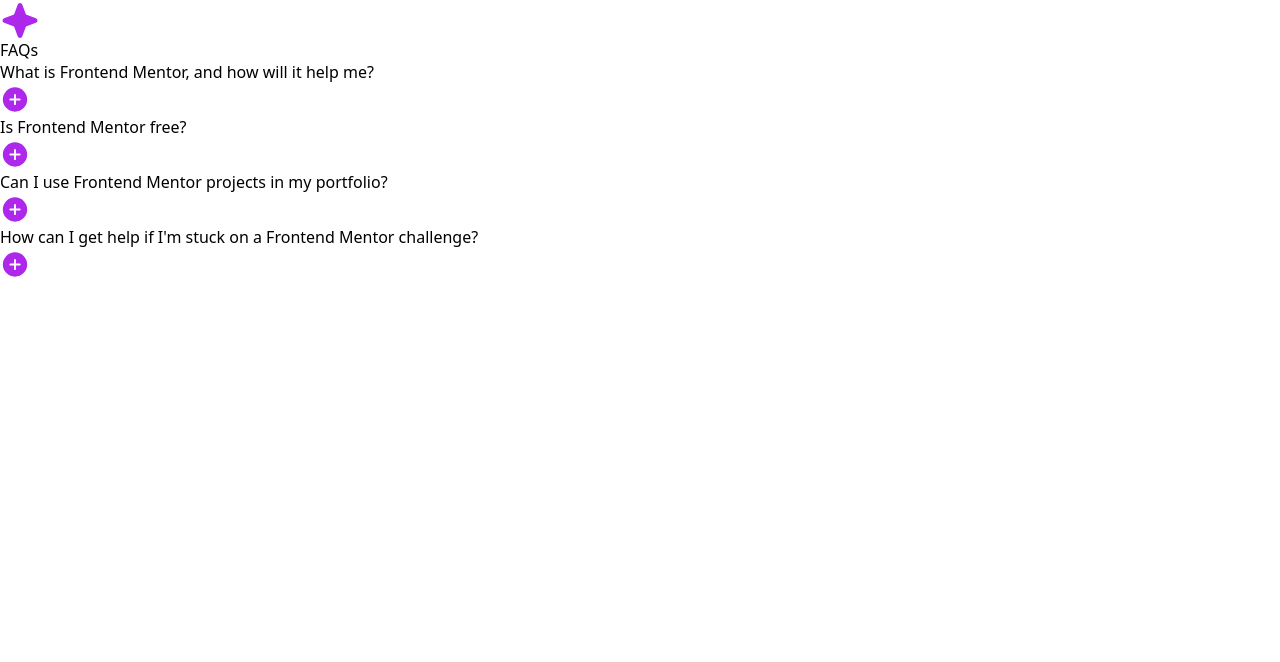
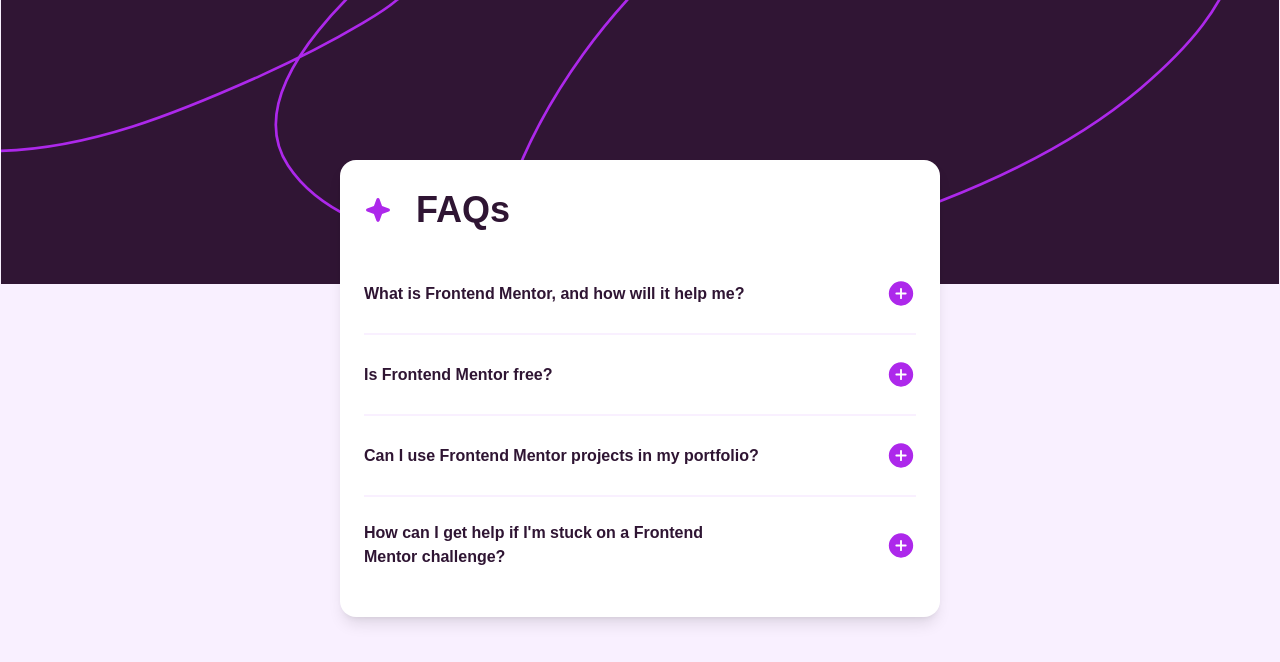
Before and after one commit to DeraTheOz/Faq-Accordion, a React (Vite) app: page / in a window 1280 px wide. Shown: the top 662 px of the page. Built offline with nearby package versions, Linux system fonts and the light colour scheme; a web font is replaced by a local one.

Commit message:
feat: add custom theme for colors, font-family, background-images, and keyframe animation

```diff
--- a/tailwind.config.js
+++ b/tailwind.config.js
@@ -1,16 +1,39 @@
 /** @type {import('tailwindcss').Config} */
 export default {
-    content: [],
+    content: ['./index.html', './src/**/*.{js,ts,jsx,tsx}'],
     theme: {
         extend: {
             colors: {
                 white: 'hsl(0, 100%, 100%)',
-                'purple-100': 'hsl(275, 100%, 97%)',
-                'purple-600': 'hsl(292, 16%, 49%)',
-                'purple-950': 'hsl(292, 42%, 14%)'
+                purple100: 'hsl(275, 100%, 97%)',
+                purple600: 'hsl(292, 16%, 49%)',
+                purple950: 'hsl(292, 42%, 14%)'
             },
             fontFamily: {
                 worksans: ['Work Sans', 'sans-serif']
+            },
+            backgroundImage: {
+                desktop: "url('/assets/images/background-pattern-desktop.svg')",
+                mobile: "url('/assets/images/background-pattern-mobile.svg')"
+            },
+            keyframes: {
+                expand: {
+                    from: {
+                        maxHeight: '0',
+                        paddingTop: '0',
+                        paddingBottom: '0'
+                    },
+                    to: {
+                        maxHeight: '10rem',
+                        paddingTop: '1rem',
+                        paddingBottom: '1rem'
+                    }
+                },
+
+            },
+            animation: {
+                expand: 'expand .3s ease-out forwards',
+
             }
         }
     },
```
